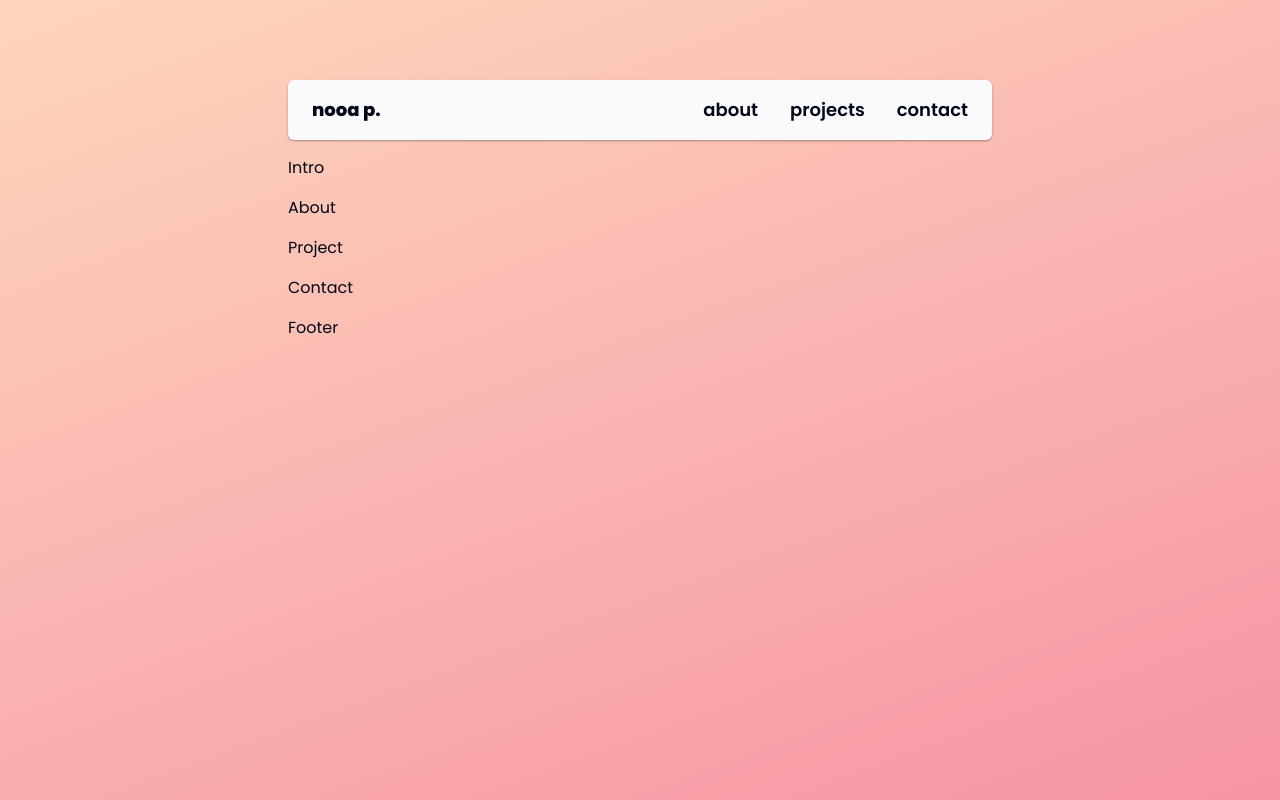
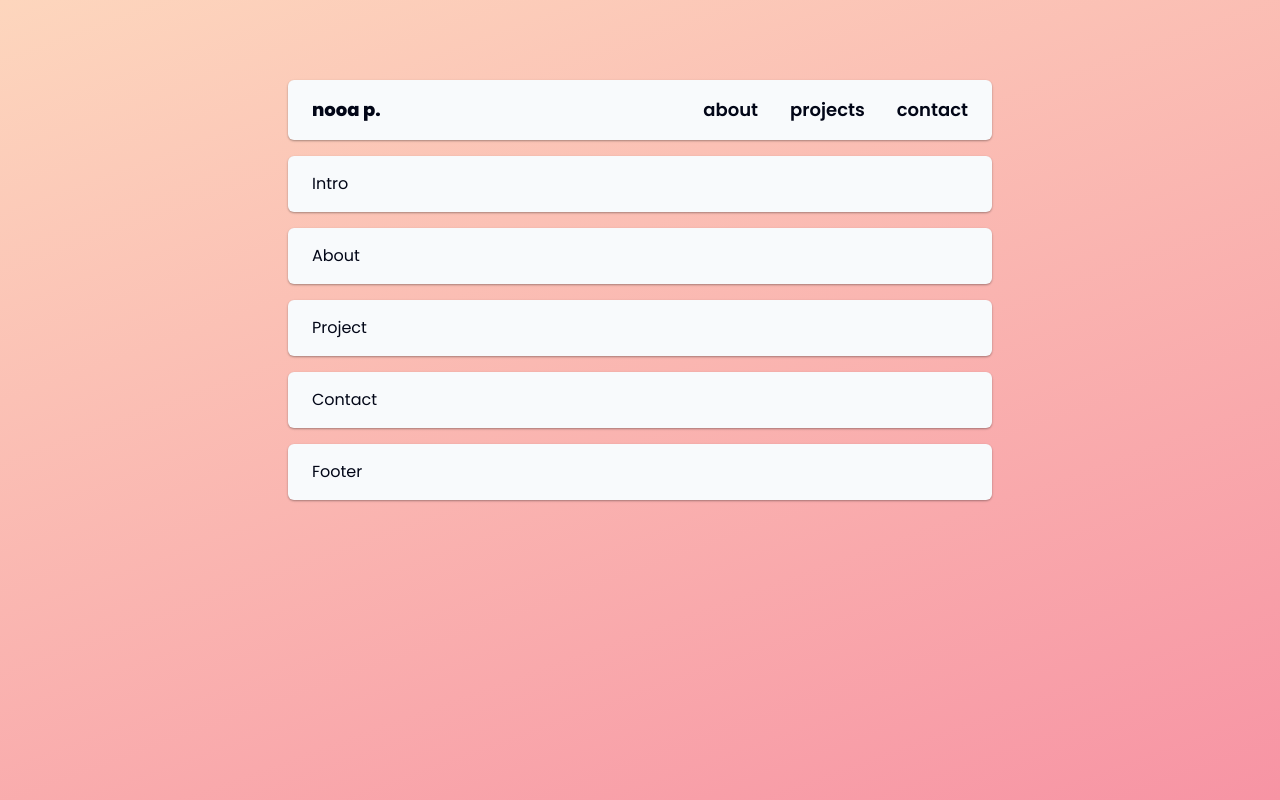
Before and after one commit to nooa-p/nooa-p.github.io, a React (Vite) app: page / in a window 1280 px wide. Built offline with nearby package versions, Linux system fonts and the light colour scheme.

Commit message:
add basic styling to all components

```diff
--- a/src/components/About.jsx
+++ b/src/components/About.jsx
@@ -1,6 +1,6 @@
 function About() {
   return (
-    <div className="">
+    <div className="bg-slate-50 px-6 py-4 rounded-md smooth-shadow">
       <p>About</p>
     </div>
   )
--- a/src/components/Contact.jsx
+++ b/src/components/Contact.jsx
@@ -1,6 +1,6 @@
 function Contact() {
   return (
-    <div className="">
+    <div className="bg-slate-50 px-6 py-4 rounded-md smooth-shadow">
       <p>Contact</p>
     </div>
   )
--- a/src/components/Footer.jsx
+++ b/src/components/Footer.jsx
@@ -1,6 +1,6 @@
 function Footer() {
   return (
-    <div className="">
+    <div className="bg-slate-50 px-6 py-4 rounded-md smooth-shadow">
       <p>Footer</p>
     </div>
   )
--- a/src/components/Intro.jsx
+++ b/src/components/Intro.jsx
@@ -1,6 +1,6 @@
 function Intro() {
   return (
-    <div className="">
+    <div className="bg-slate-50 px-6 py-4 rounded-md smooth-shadow">
       <p>Intro</p>
     </div>
   )
--- a/src/components/Project.jsx
+++ b/src/components/Project.jsx
@@ -1,6 +1,6 @@
 function Project() {
   return (
-    <div className="">
+    <div className="bg-slate-50 px-6 py-4 rounded-md smooth-shadow">
       <p>Project</p>
     </div>
   )
```
